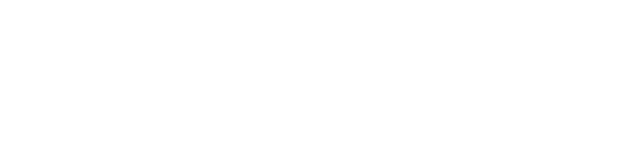
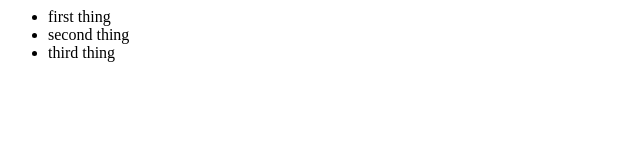
Before and after one commit to maggiejpeng/jpeng, a plain HTML site: page index.html in a window 1280 px wide. Shown: the whole page, without its empty margins (0-640 px from the left). Drawn offline with Linux system fonts and the light colour scheme.

Commit message:
Update index.html

```diff
--- a/index.html
+++ b/index.html
@@ -1 +1,6 @@
 <!-- index.html placeholder file -->
+<ul>
+  <li>first thing</li>
+  <li>second thing</li>
+  <li>third thing</li>
+</ul>
```
